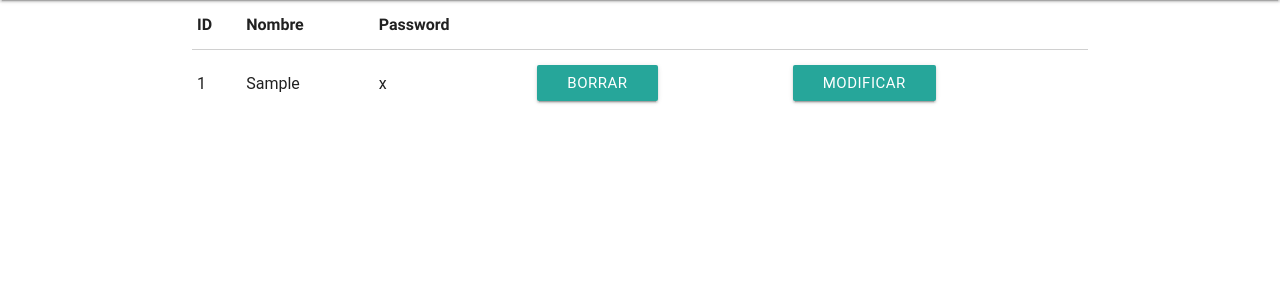
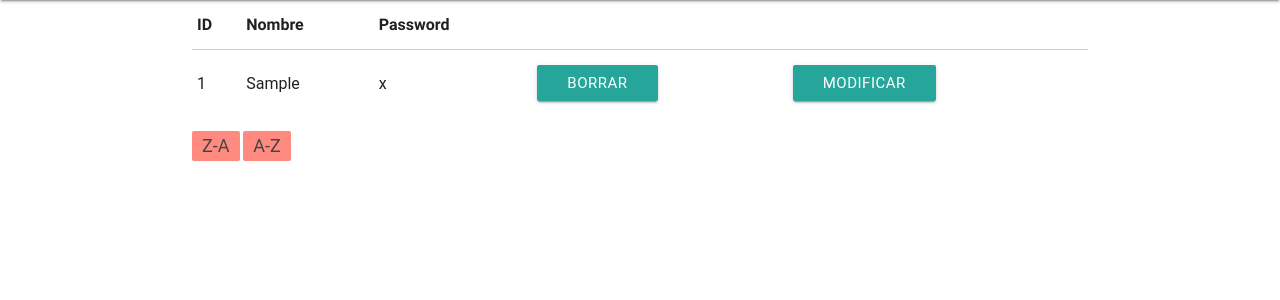
Before and after one commit to Chinegua/web-bdd-php, a PHP site: the page made by listado.php in a window 1280 px wide. Shown: the part 64-364 px from the top of the page. Run offline with PHP 8.4, Linux system fonts and the light colour scheme; tables that the repository leaves empty hold one stand-in row (values such as "Sample post"); some libraries are stand-ins or nearby versions; some web fonts are replaced.

Commit message:
Añadiendo ordenar por orden alfabético ascendente y descendente

```diff
--- a/inicializar.php
+++ b/inicializar.php
@@ -12,8 +12,9 @@
     $div = round($div,0);
     $div; //Numero de paginas que vamos a usar
     $pagina=($_GET['pagina']);
+    $v=($_GET['v']);
 
 
-    header('Location:listado.php?div='.$div.'&num_parse='.$num_parse.'&count='.$count.'&pagina='.$pagina);
+    header('Location:listado.php?v='.$v.'&div='.$div.'&num_parse='.$num_parse.'&count='.$count.'&pagina='.$pagina);
 
 ?>
--- a/listado.php
+++ b/listado.php
@@ -4,8 +4,17 @@
     $div=($_GET['div']);
     $num_parse=($_GET['num_parse']);
     $pagina=($_GET['pagina']);
+    $v=($_GET['v']);
     $pag = $pagina * $num_parse;
+    if ( $v == 0){
+    $sql = "select * from usuarios ORDER BY usuario DESC LIMIT ".$num_parse." OFFSET ".$pag;
+    }
+    if ( $v == 1){
     $sql = "select * from usuarios LIMIT ".$num_parse." OFFSET ".$pag;
+    }
+    if ( $v == 2){
+    $sql = "select * from usuarios ORDER BY usuario ASC LIMIT ".$num_parse." OFFSET ".$pag;
+    }
     $results= mysql_query($sql);
 
 ?>
@@ -38,6 +47,7 @@
 
     <div class="container">
 
+
       <table>
         <thead>
           <tr>
@@ -61,11 +71,12 @@
         </tbody>
       </table>
   <ul class="pagination">
-    <li class="disabled"><a href="#!"><i class="material-icons"></i></a></li>
+
+    <li id="prev" class="waves-effect"><a href="inicializar.php?v=0&pagina=0"></i>Z-A</a></li>
     <?php for ($i = 0; $i < $div; $i++) { ?>
-    <li id="pagin" class="waves-effect"><a href=inicializar.php?pagina=<?php echo $i; ?>><?php echo $i; ?></a></li>
+    <li id="pagin" class="waves-effect"><a href=inicializar.php?v=<?php echo $v ?>&pagina=<?php echo $i; ?>><?php echo $i; ?></a></li>
     <?php } ?>
-    <li class="waves-effect"><a href="#!"><i class="material-icons"></i></a></li>
+    <li id="prev" class="waves-effect"><a href="inicializar.php?v=2&pagina=0"><i class="material-icons"></i>A-Z</a></li>
   </ul>
 
     </div>
--- a/mycss.css
+++ b/mycss.css
@@ -4,3 +4,10 @@
 background-color: #ff5252;
 
 }
+
+#prev{
+
+
+background-color: #ff8a80;
+
+}
```
Also changed, not shown: README.md.
